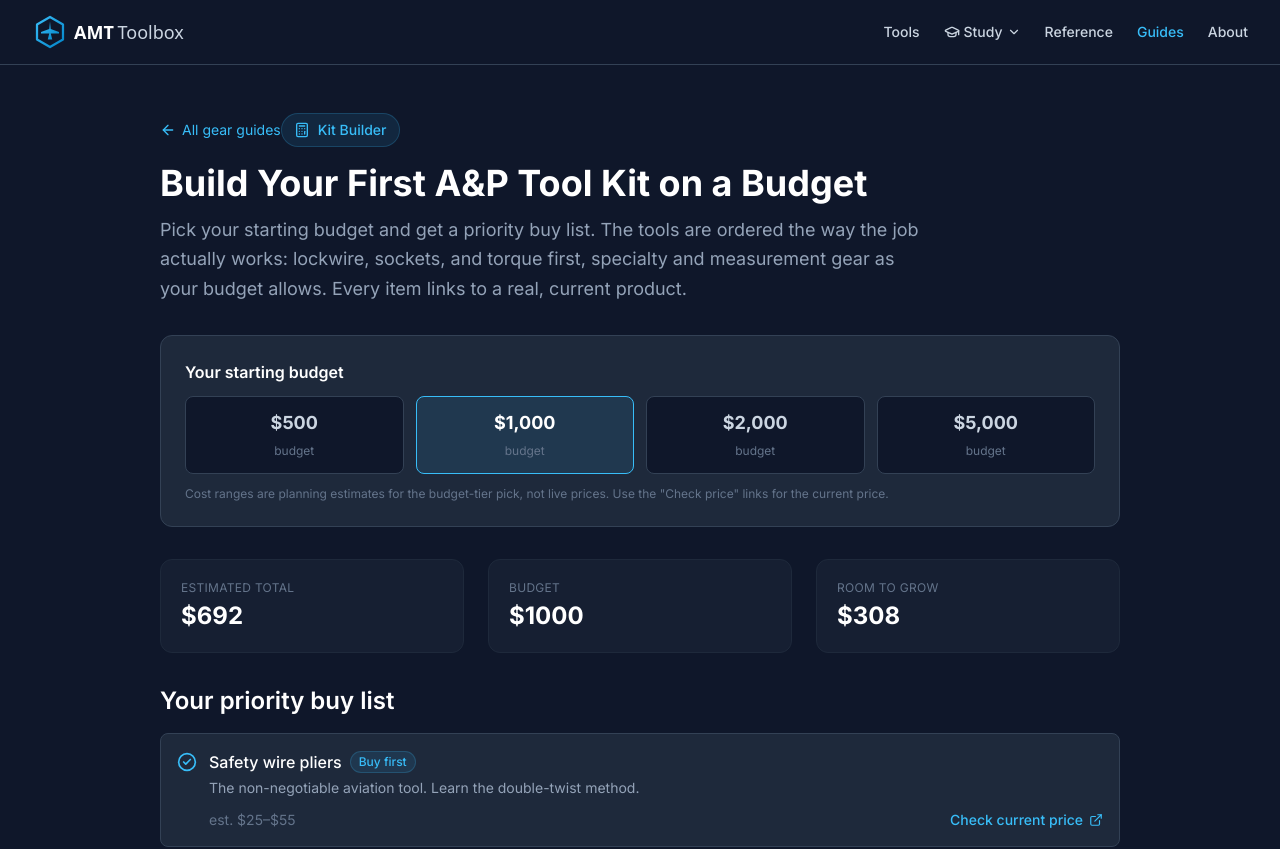
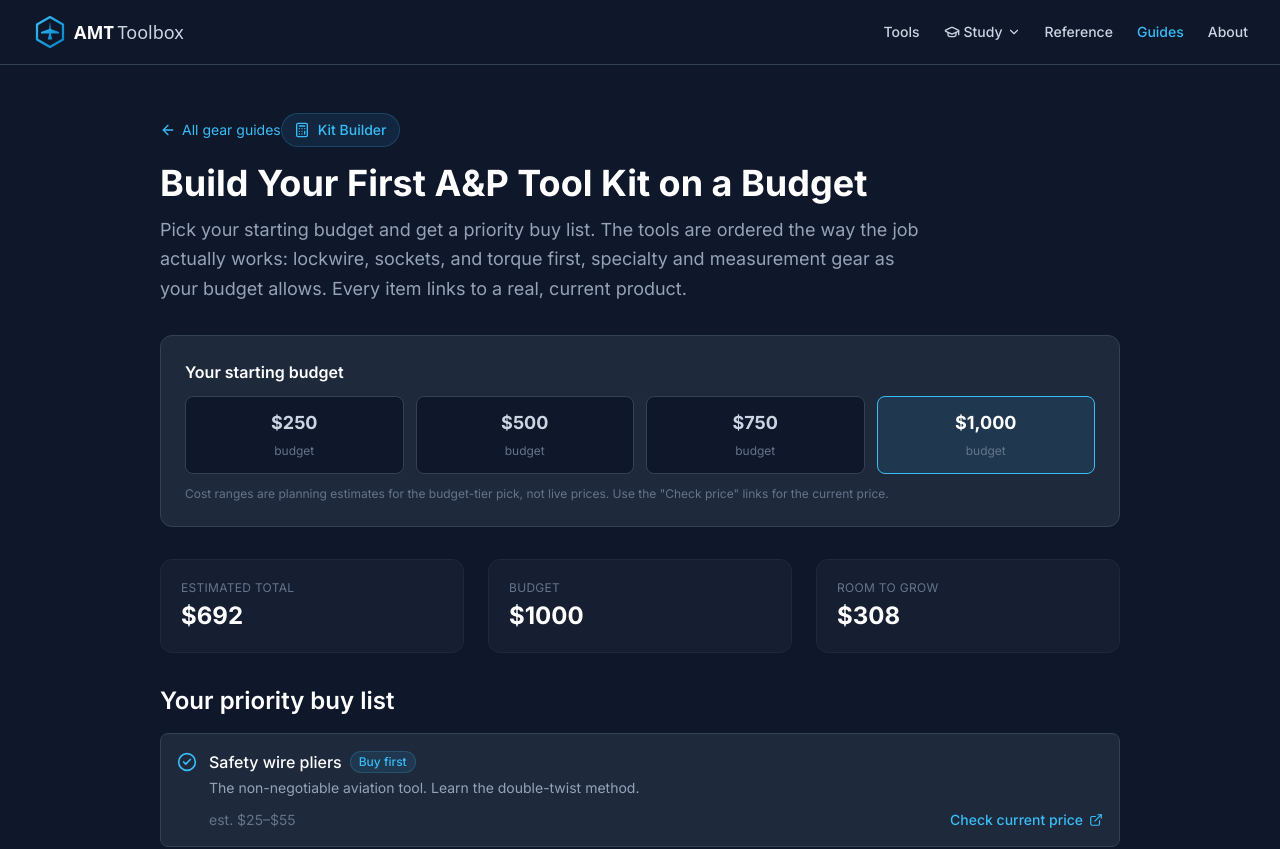
Before and after one commit to dwestbrooks/amttoolbox, a Next.js app: page /guides/kit-builder in a window 1280 px wide. Shown: the top 849 px of the page. Built offline with nearby package versions, Linux system fonts and the light colour scheme.

Commit message:
fix: Kit Builder budget tiers now produce distinct buy lists + full-kit indicator

```diff
--- a/src/app/guides/kit-builder/page.tsx
+++ b/src/app/guides/kit-builder/page.tsx
@@ -271,10 +271,10 @@ const priorityLabel: Record<number, string> = {
 }
 
 const budgets = [
+  { label: '$250', value: 250 },
   { label: '$500', value: 500 },
+  { label: '$750', value: 750 },
   { label: '$1,000', value: 1000 },
-  { label: '$2,000', value: 2000 },
-  { label: '$5,000', value: 5000 },
 ]
 
 export default function KitBuilder() {
@@ -282,7 +282,7 @@ export default function KitBuilder() {
 
   // Build a priority-buy list: take highest-priority items first, using the low
   // (budget-tier) cost estimate, and stop when the next item would exceed budget.
-  const { list, total, remaining } = useMemo(() => {
+  const { list, total, remaining, fullKit } = useMemo(() => {
     const sorted = [...kit].sort((a, b) => a.priority - b.priority)
     const picked: KitItem[] = []
     let spent = 0
@@ -295,7 +295,7 @@ export default function KitBuilder() {
         break
       }
     }
-    return { list: picked, total: spent, remaining: budget - spent }
+    return { list: picked, total: spent, remaining: budget - spent, fullKit: picked.length === kit.length }
   }, [budget])
 
   // Items that fall just outside this budget, as a "stretch goal" suggestion.
@@ -396,6 +396,27 @@ export default function KitBuilder() {
         ))}
       </div>
 
+      {fullKit && (
+        <div className="bg-[#38bdf8]/10 border border-[#38bdf8]/30 rounded-xl p-5 mb-8">
+          <div className="flex items-start gap-3">
+            <CheckCircle2 className="w-5 h-5 text-[#38bdf8] shrink-0 mt-0.5" />
+            <div>
+              <div className="text-sm font-medium text-white mb-1">
+                Your budget covers the full starter kit
+              </div>
+              <p className="text-sm text-slate-400">
+                Every tool on the list fits within ${budget}. You can upgrade any pick to the
+                premium tier, or add the toolbox from our{' '}
+                <Link href="/guides/best-toolboxes-for-ap-mechanics" className="text-[#38bdf8] hover:text-sky-300">
+                  toolbox guide
+                </Link>
+                .
+              </p>
+            </div>
+          </div>
+        </div>
+      )}
+
       {stretch && (
         <div className="bg-[#1e293b]/50 border border-slate-800 rounded-xl p-5 mb-8">
           <div className="flex items-start gap-3">
```
